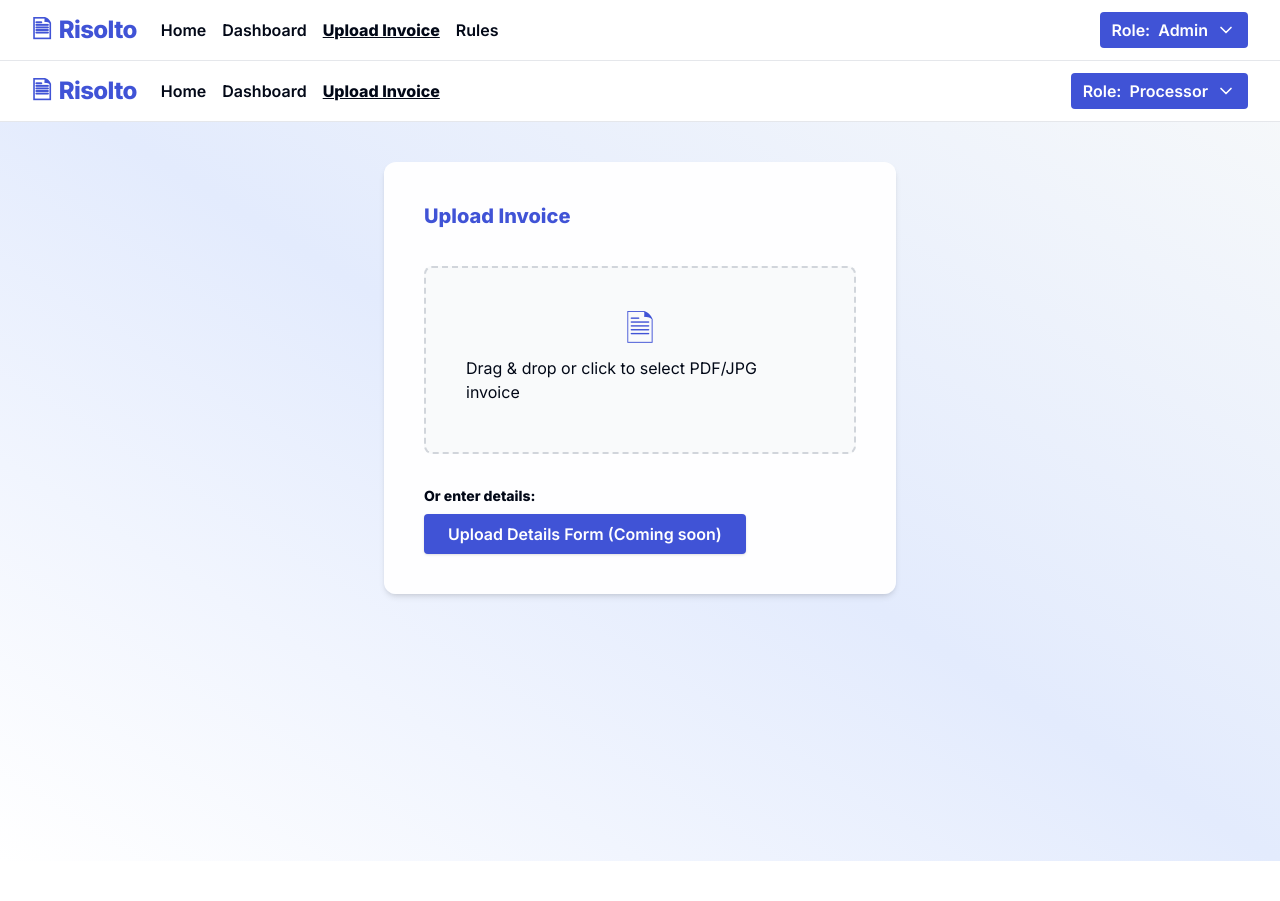
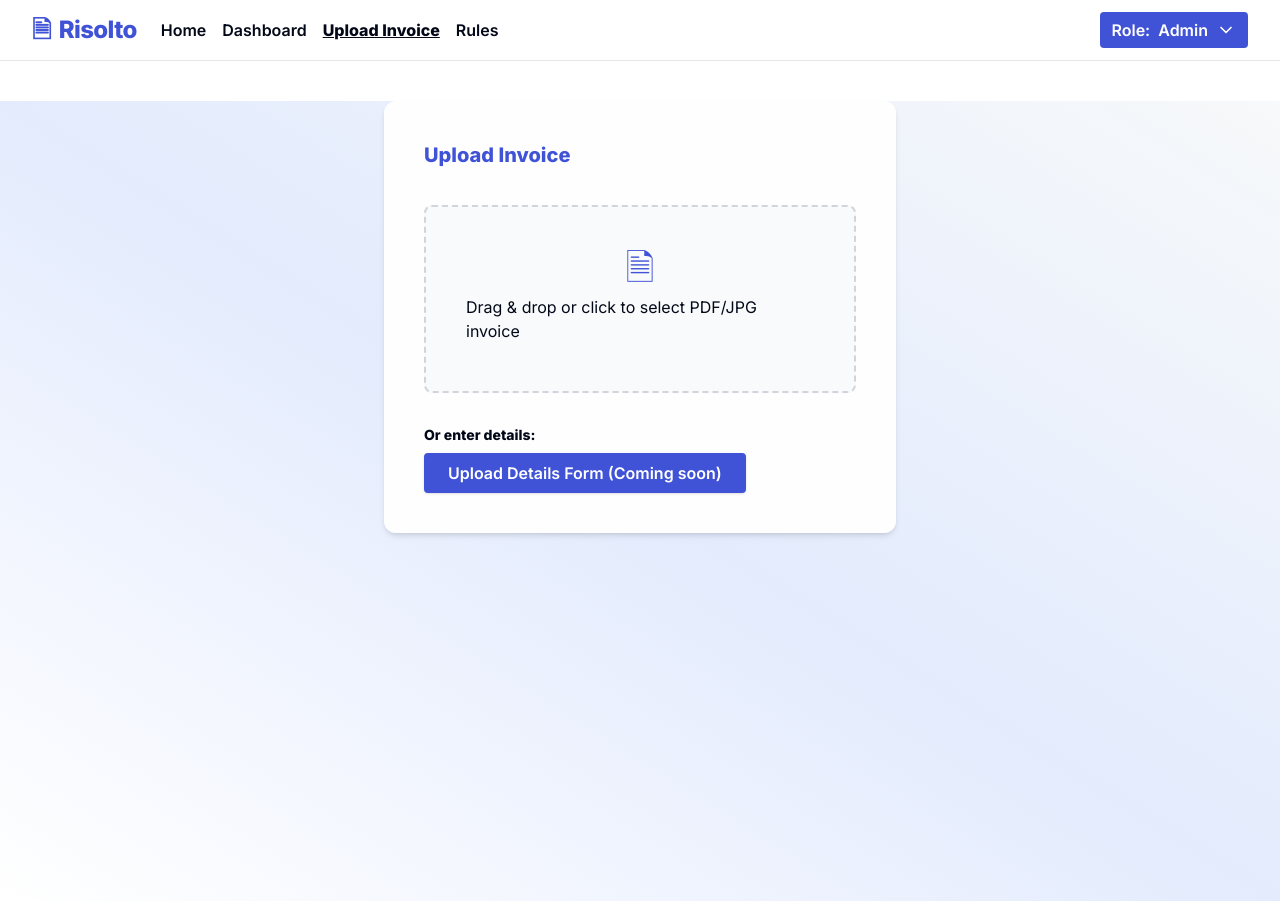
Before and after one commit to rachel-labri-tipton/risolto-invoice-flow-ui, a React (Vite) app: page /upload in a window 1280 px wide. Before the commit the page ends 861 px from the top, so only its background shows below. Built offline with nearby package versions, Linux system fonts and the light colour scheme.

Commit message:
Fix: Remove duplicate header
The header was appearing twice because it was rendered both in `App.tsx` and in individual page components. This commit removes the header from the individual page components, ensuring it is only rendered once in `App.tsx`.

```diff
--- a/src/pages/Upload.tsx
+++ b/src/pages/Upload.tsx
@@ -1,18 +1,12 @@
 
-import { useState } from "react";
-import Header, { UserRole } from "@/components/Header";
 import InvoiceUploadForm from "@/components/InvoiceUploadForm";
 
-const DEFAULT_ROLE: UserRole = "Processor";
-
 export default function Upload() {
-  const [role, setRole] = useState<UserRole>(DEFAULT_ROLE);
-
+  // The header and role selection are handled globally in App.tsx now
   return (
     <div className="min-h-screen bg-gradient-to-tr from-white via-[#e3ebfd] to-[#f7f9fa] font-sans">
-      <Header role={role} setRole={setRole} />
       <main className="max-w-4xl mx-auto px-8 mt-10">
-        <InvoiceUploadForm uploader={role} />
+        <InvoiceUploadForm uploader={undefined} />
       </main>
     </div>
   );
```
